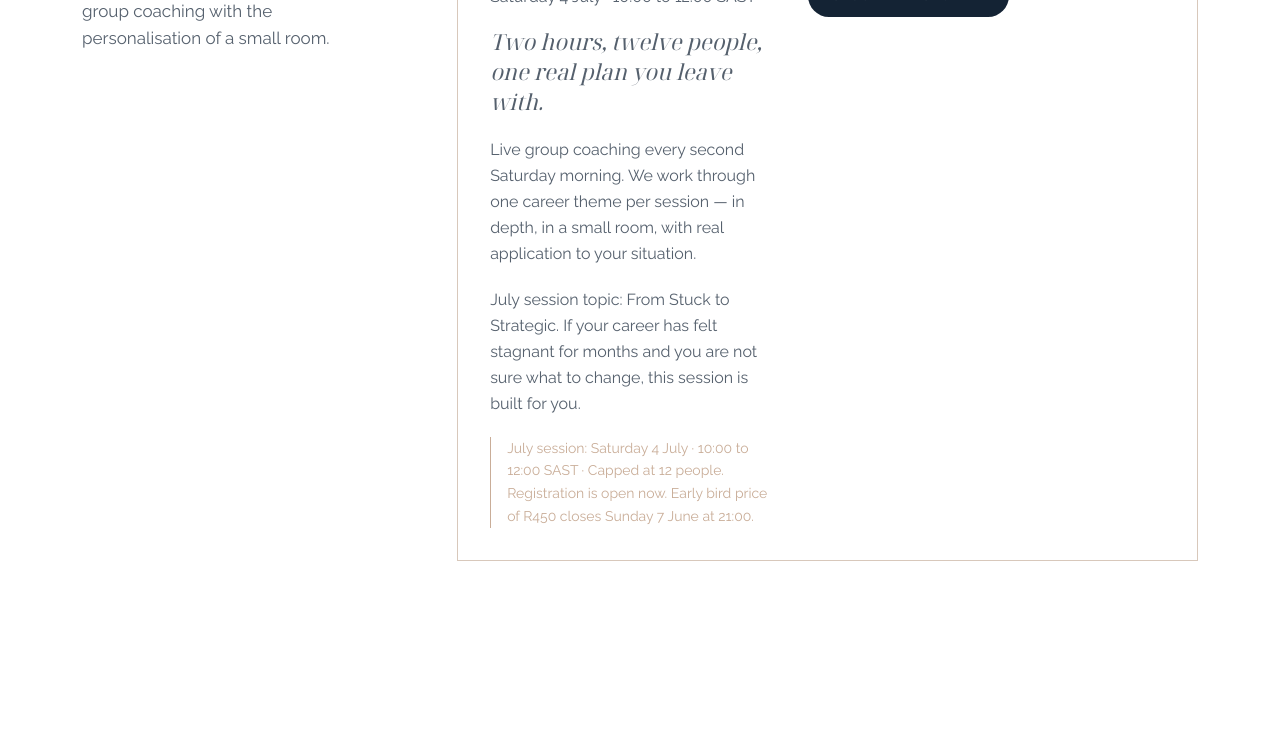
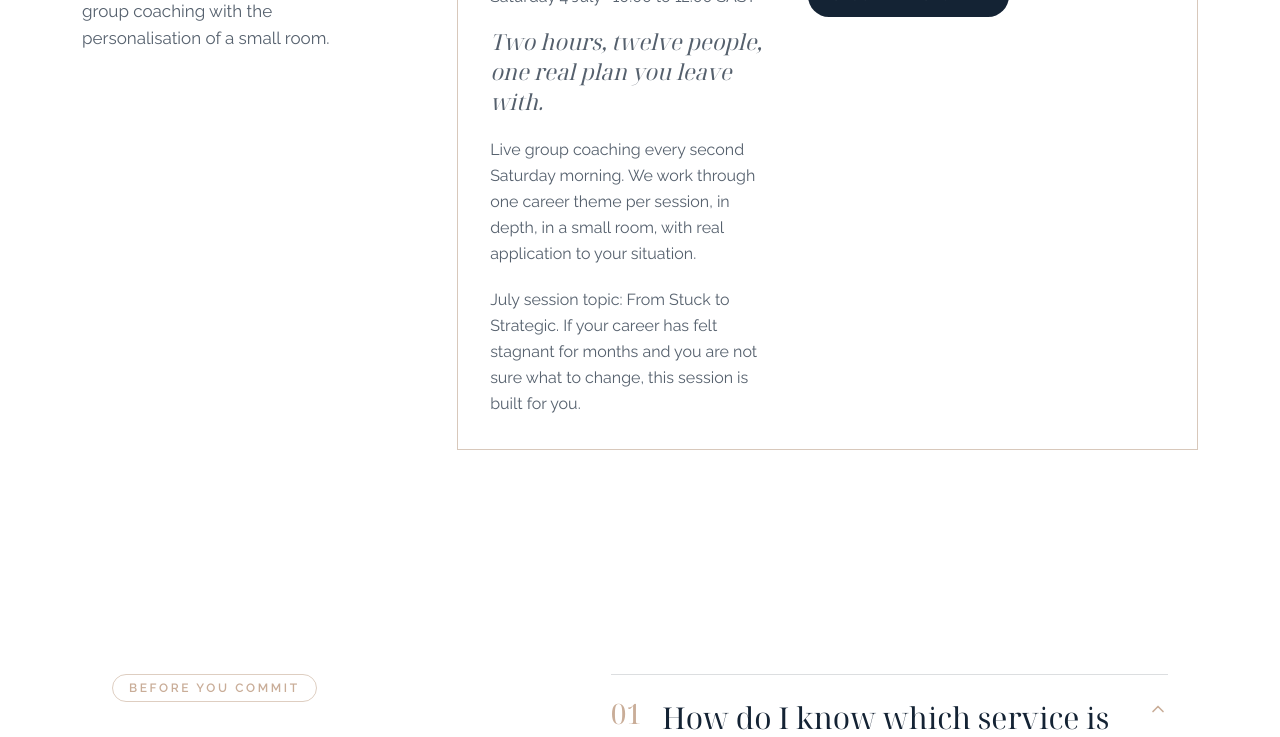
Before and after one commit to CoachKagiso/coachkagiso.co.za, a Next.js app: page /work-with-me in a window 1280 px wide. Shown: the part 4820-5557 px from the top of the page. Built offline with nearby package versions, Linux system fonts and the light colour scheme.

Commit message:
Polish masterclass card copy

```diff
--- a/app/work-with-me/page.tsx
+++ b/app/work-with-me/page.tsx
@@ -208,7 +208,7 @@ const tracks: Track[] = [
         sessionLine: 'Saturday 4 July · 10:00 to 12:00 SAST',
         tagline: 'Two hours, twelve people, one real plan you leave with.',
         body: [
-          'Live group coaching every second Saturday morning. We work through one career theme per session — in depth, in a small room, with real application to your situation.',
+          'Live group coaching every second Saturday morning. We work through one career theme per session, in depth, in a small room, with real application to your situation.',
           'July session topic: From Stuck to Strategic. If your career has felt stagnant for months and you are not sure what to change, this session is built for you.',
         ],
         items: [
@@ -219,7 +219,6 @@ const tracks: Track[] = [
           'R100 off CV Revamp or LinkedIn Package for 48 hours after class',
         ],
         cta: 'Secure my spot',
-        note: 'July session: Saturday 4 July · 10:00 to 12:00 SAST · Capped at 12 people. Registration is open now. Early bird price of R450 closes Sunday 7 June at 21:00.',
       },
     ],
   },
```
